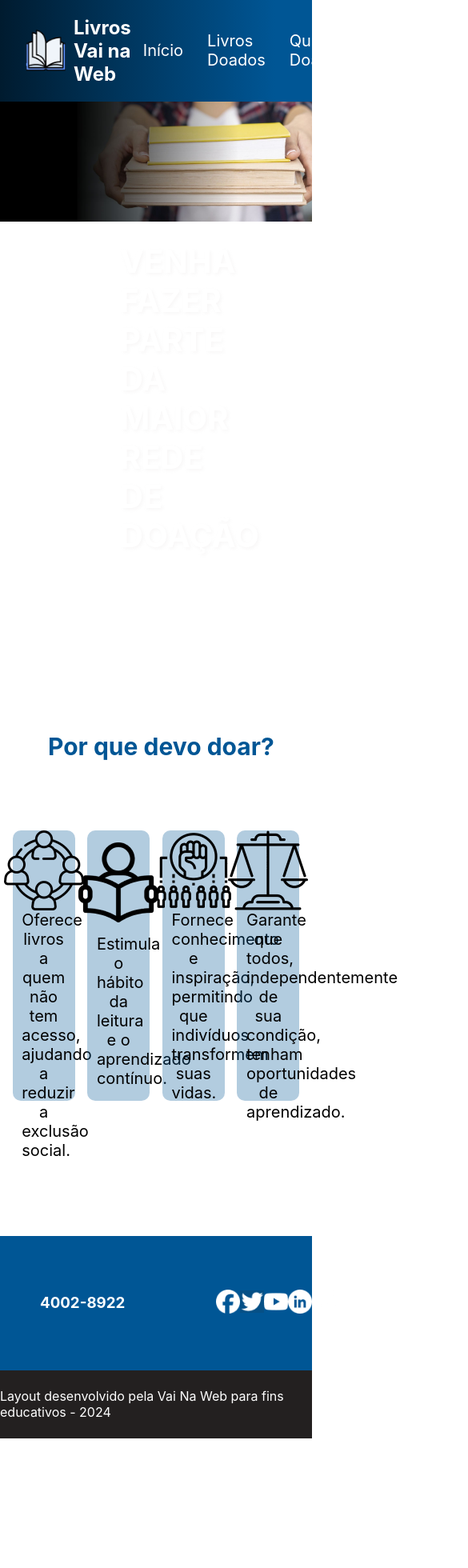
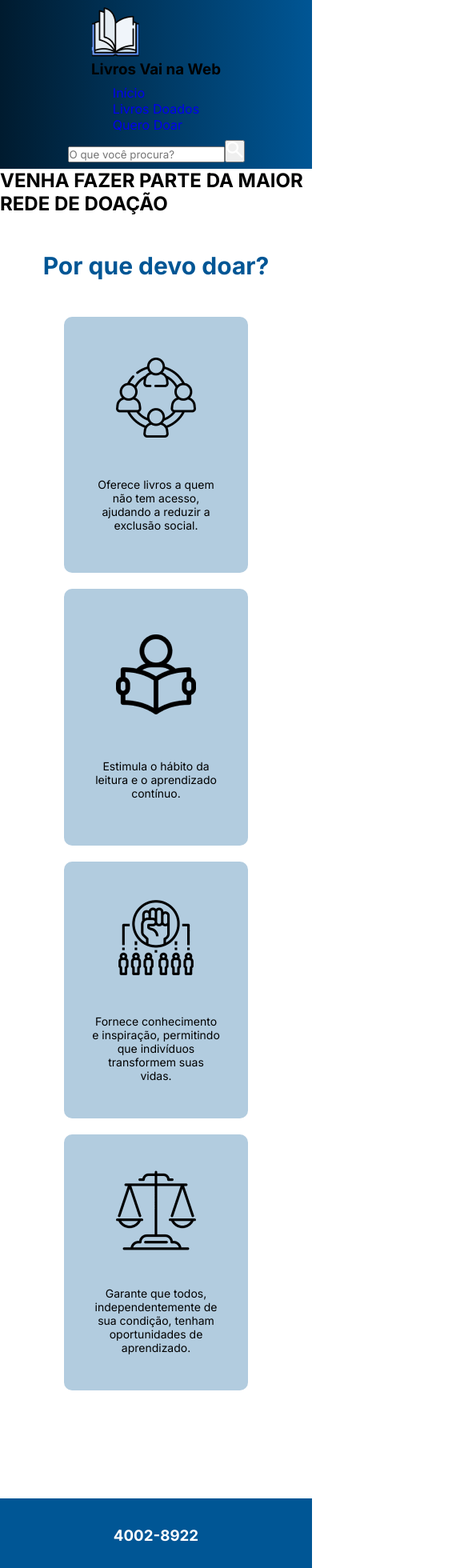
Before and after one commit to alinemello29/Livraria, a React (Vite) app in the folder desafio/: page / in a window 390 px wide. Shown: the top 1960 px of the page at 80% size, 585 px wide, since content can reach past the window. Before the commit the page ends 1798 px from the top, so only its background shows below. Built offline with nearby package versions, Linux system fonts and the light colour scheme.

Commit message:
📱 Início da Responsividade - Começando a adaptar o layout

```diff
--- a/desafio/src/Components/Footer/footer.module.scss
+++ b/desafio/src/Components/Footer/footer.module.scss
@@ -1,73 +1,51 @@
-footer {
+footer{
     height: 30vh;
 }
 
-.boxSocial {
-    background-color: rgba(0, 86, 149, 1);
+.boxSocial{
+    background-color: #005695;
     height: 20vh;
     display: flex;
     align-items: center;
     justify-content: space-between;
+    color: white;
     padding-left: 50px;
     padding-right: 50px;
+    nav{
+      width: 16vw;
+      display: flex;
+      align-items: center;
+      justify-content: space-between;
+    }
+}
+
+.boxEnd{
+    background-color: #232020;
+    height: 10vh;
     color: white;
-    transition: background-color 0.3s ease;
+    display: flex;
+    align-items: center;
+    justify-content: center;
+}
 
-    &:hover {
-        background-color: rgba(0, 60, 110, 1);
-    }
-
-    h3 {
-        margin: 0;
-        transition: color 0.3s ease;
-
-        &:hover {
-            color: #68d4ff;
-        }
-    }
-
-    nav {
-        width: 18vw;
-        display: flex;
-        align-items: center;
-        justify-content: space-between;
-
-        a {
-            color: white;
-            text-decoration: none;
-            transition: transform 0.3s ease;
-
-            &:hover {
-                transform: scale(1.1);
-                filter: brightness(0.8);
-            }
-
-            img {
-                width: 30px;
-                height: auto;
-            }
+@media(max-width: 1000px){
+    .boxSocial{
+        nav{
+            // border: solid 2px red;
+            width: 220px;
         }
     }
 }
 
-.boxEnd {
-    background-color: rgba(35, 32, 32, 1);
-    color: white;
-    height: 10vh;
-    display: flex;
-    justify-content: center;
-    align-items: center;
-    transition: background-color 0.3s ease;
-
-    &:hover {
-        background-color: rgba(35, 32, 32, 1);
+@media(max-width: 479px){
+    .boxSocial{
+        flex-direction: column;
+        justify-content: space-evenly;
     }
 
-    p {
-        transition: transform 0.3s ease;
-
-        &:hover {
-            transform: scale(1.05);
+    .boxEnd{
+        p{
+            text-align: center;
         }
     }
 }
--- a/desafio/src/Components/Header/header.module.scss
+++ b/desafio/src/Components/Header/header.module.scss
@@ -1,82 +1,115 @@
-.Header {
+header{
+
     height: 15vh;
     display: flex;
     align-items: center;
     justify-content: space-between;
-  padding: 0 2rem;
-  background: linear-gradient(90deg, rgba(0,27,47,1) 0%, rgba(0,86,149,1) 88%);
-  color: white;
+    background: linear-gradient(90deg, #001B2F 0%, #005695 100%);
 
-  .logoHeader {
+}
+.boxLogo{
+   width: 23vw;
    display: flex;
    align-items: center;
-      height: 100%;
-
-      img {
-        width: 50px;
-            height: auto;
-            margin-right: 10px;
-        }
-
-        h1 {
-            font-size: 24px;
-            font-weight: bold;
-            display: flex;
+   justify-content: space-evenly;
+   h1{
+    color: white;
+    font-size: 25px;
    }
 }
 
-  .navHeader {
-      ul {
+.boxMenu{
+
+    width: 35vw;
+    ul{
         display: flex;
         align-items: center;
-          justify-content: space-around;
-          list-style: none;
-
-          li {
-              margin: 0 15px;
-
-              .link {
+        justify-content: space-between;
+        font-size: 20px;
+        a{
             color: white;
-                  font-size: 20px;
-                  text-decoration: none;
-                  transition: color 0.3s;
-
-                  &:hover {
-                      color: #68d4ff;
-                  }
-              }
         }
     }
 }
 
-  .barraDeBusca {
+.boxInput{
+    border: solid 2px white;
+    width: 17vw;
+    margin-right: 20px;
+    height: 6vh;
     display: flex;
     align-items: center;
-      border: 2px solid white;
+    justify-content: space-around;
     border-radius: 15px;
-      padding: 5px;
-
-      input {
+    input{
+        outline: none;
         background-color: transparent;
-          outline: none;
         border: none;
         color: white;
         font-size: 15px;
-          padding: 5px;
-
-          &::placeholder {
+        padding-left: 6px;
+        width: 12vw;
+        &::placeholder{
             color: white;
         }
     }
+}
 
-      button {
-          background: transparent;
-          border: none;
-          cursor: pointer;
+@media(max-width: 1170px){
 
-          img {
-              width: 20px;
+    .boxLogo{
+        // border: solid 2px red;
+        width: 25vw;
+        h1{
+            font-size: 2vw;
+        }
+        img{
+            width: 5vw;
+        }
+    }
+    .boxInput{
+        input{
+            &::placeholder{
+                font-size: 1.1vw;
             }
         }
     }
+
+   .boxMenu{
+    // border: solid 2px yellow;
+    ul{
+    font-size: 1.6vw;
     }
+   }
+
+}
+
+@media(max-width: 780px){
+    header{
+        flex-direction: column;
+        height: 25vh;
+        justify-content: space-evenly;
+    }
+
+    .boxInput{
+        display: none;
+    }
+
+    .boxLogo{
+        width: 80%;
+        h1{
+            font-size: 25px;
+        }
+        img{
+            width: 70px;
+        }
+    }
+
+    .boxMenu{
+        width: 100%;
+        ul{
+            justify-content: space-evenly;
+            font-size: 21px;
+        }
+    }
+}
--- a/desafio/src/GlobalStyle/globalstyle.scss
+++ b/desafio/src/GlobalStyle/globalstyle.scss
@@ -1,3 +1,5 @@
+@import url('https://fonts.googleapis.com/css2?family=Inter:ital,opsz,wght@0,14..32,100..900;1,14..32,100..900&family=Noto+Sans:ital,wght@0,100..900;1,100..900&display=swap');
+
 * {
     margin: 0;
     padding: 0;
--- a/desafio/src/Pages/Inicio/inicio.module.scss
+++ b/desafio/src/Pages/Inicio/inicio.module.scss
@@ -1,11 +1,12 @@
-.banner{
+banner {
     background-image: url('../../assets/banner.png');
     background-repeat: no-repeat;
     background-size: contain;
     height: 88vh;
     display: flex;
     align-items: center;
-    h2{
+
+    h2 {
         color: white;
         margin-left: 150px;
         font-size: 40px;
@@ -19,14 +20,15 @@
     }
 }
 
-.devoDoar{
+.devoDoar {
     height: 80vh;
 
-    div{
+    div {
         height: 15vh;
         display: flex;
         align-items: center;
-        h2{
+
+        h2 {
             font-size: 30px;
             margin-left: 60px;
             color: rgba(0, 86, 149, 1);
@@ -34,12 +36,13 @@
     }
 }
 
-.boxCard{
+.boxCard {
     height: 50vh;
     display: flex;
     align-items: center;
     justify-content: space-evenly;
-    article{
+
+    article {
         width: 20%;
         height: 80%;
         display: flex;
@@ -54,10 +57,66 @@
             transform: translateY(-10px);
             box-shadow: 0 4px 20px rgba(0, 0, 0, 0.2);
         }
-        p{
+
+        p {
             text-align: center;
             width: 70%;
             font-size: 20px;
         }
     }
 }
+
+// Media Queries for Responsiveness
+@media(max-width: 1000px) {
+    .boxCard {
+        article {
+            p {
+                font-size: 1.5vw;
+            }
+        }
+    }
+}
+
+@media(max-width: 780px) {
+    .devoDoar {
+        height: 120vh;
+
+        div {
+            justify-content: center;
+
+            h2 {
+                margin-left: 0;
+            }
+        }
+    }
+
+    .boxCard {
+        height: auto;
+        flex-wrap: wrap;
+        gap: 20px;
+
+        article {
+            width: 230px;
+            height: 38vh;
+
+            p {
+                font-size: 14px;
+            }
+        }
+    }
+}
+
+@media(max-width: 479px) {
+    .devoDoar {
+        height: 190vh;
+    }
+
+    banner {
+        h2 {
+            font-size: 24px; // Reduzir o tamanho da fonte para telas menores
+            margin-left: 20px; // Ajustar o margin
+            width: auto; // Remover a largura fixa
+            text-align: center; // Centralizar texto
+        }
+    }
+}
--- /dev/null
+++ b/package.json
@@ -0,0 +1,5 @@
+{
+  "dependencies": {
+    "sass": "^1.82.0"
+  }
+}
```
Also changed, not shown: 1 other file (tests, documents, lock files or other folders). Lines whose indentation alone changed are shown as unchanged.
